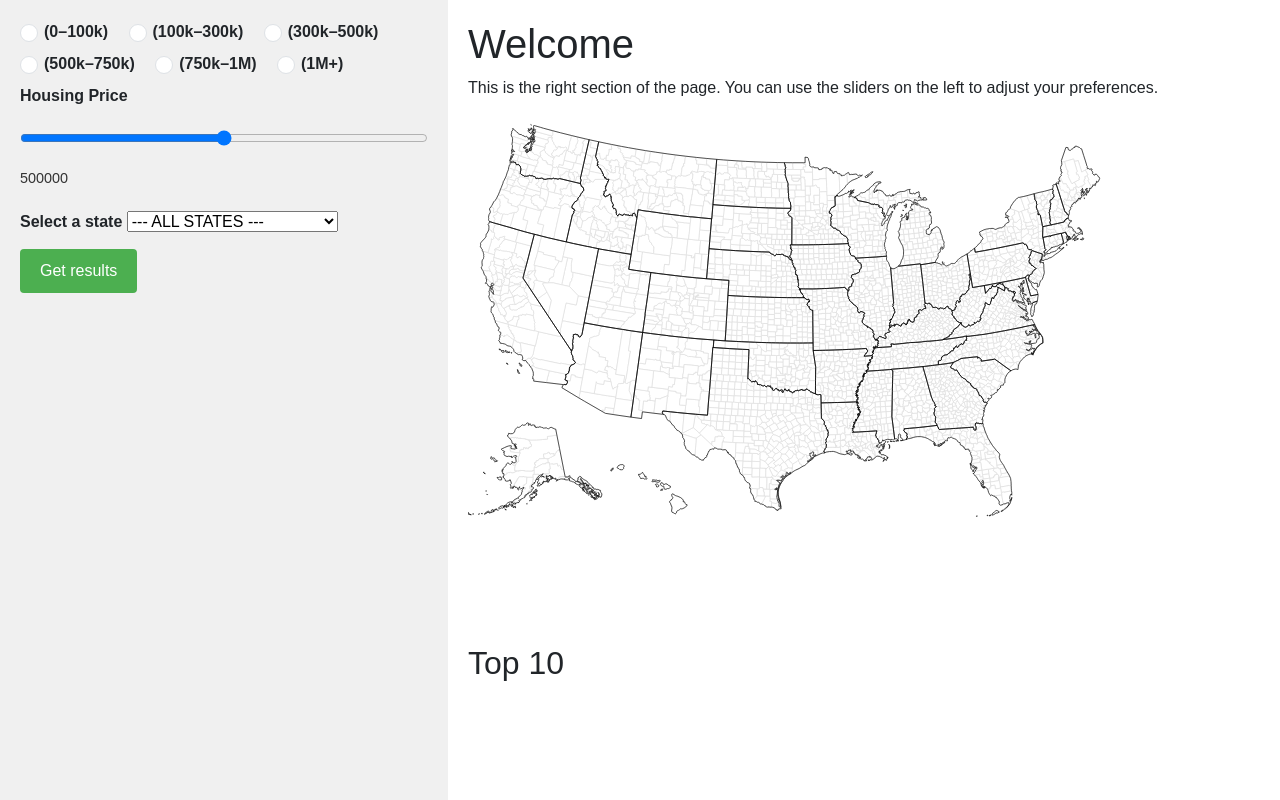
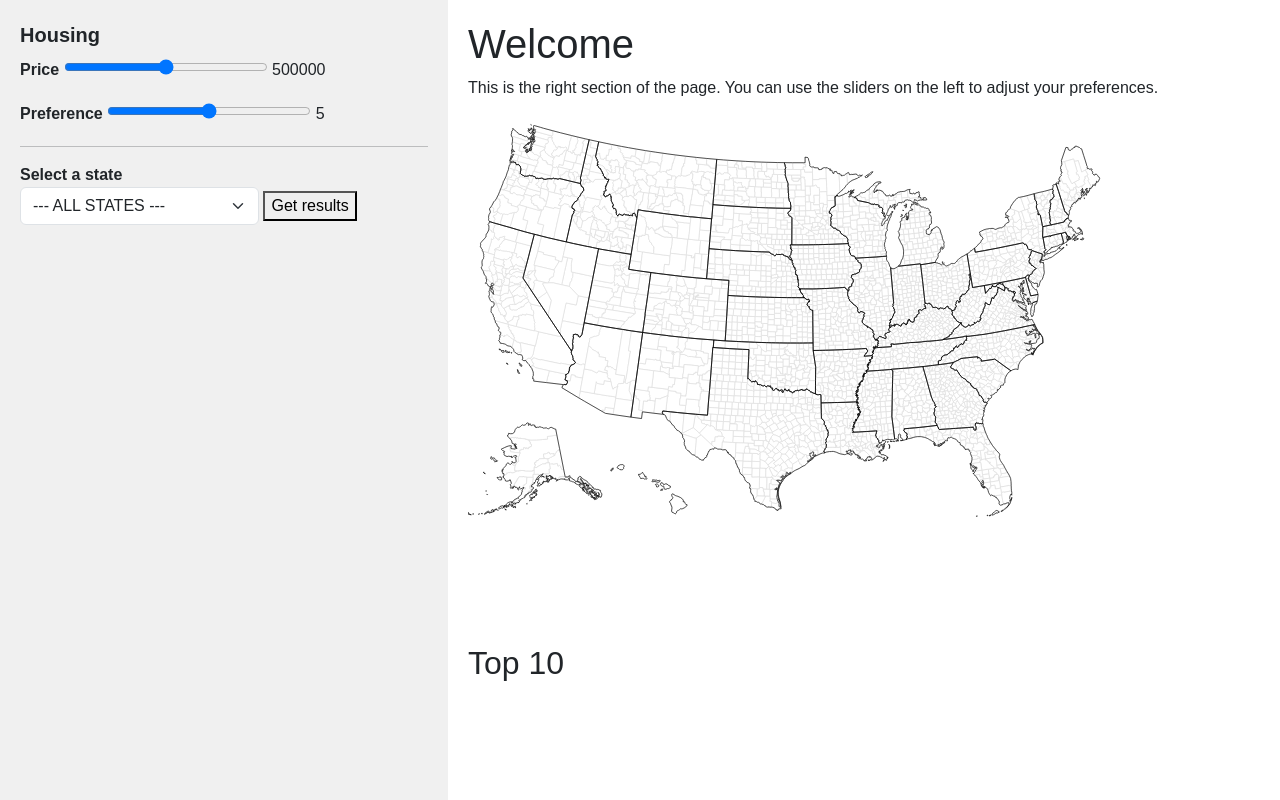
Before and after one commit to Marcellus97/locationmatchmaker, a plain HTML site: page templates/index.html in a window 1280 px wide. Drawn offline with Linux system fonts and the light colour scheme.

```diff
--- a/static/css/style.css
+++ b/static/css/style.css
@@ -29,62 +29,9 @@
   }
 
   label {
-    display: block;
-    margin-bottom: 5px;
     font-weight: bold;
   }
 
   input[type="range"] {
-    width: 100%;
+    width: 50%;
   }
-
-  .value-display {
-    margin-top: 5px;
-    font-size: 0.9em;
-    color: #333;
-  }
-
-/* Button styling */
-button {
-    background-color: #4CAF50;
-    border: none;
-    color: white;
-    padding: 10px 20px;
-    text-align: center;
-    text-decoration: none;
-    display: inline-block;
-    font-size: 16px;
-    margin: 10px 0;
-    cursor: pointer;
-    border-radius: 4px;
-}
-
-button:hover {
-    background-color: #45a049;
-}
-
-.response {
-    margin-top: 20px;
-    padding: 10px;
-    border: 1px solid #ddd;
-    border-radius: 4px;
-    background-color: #f9f9f9;
-    min-height: 100px;
-}
-
-input, textarea {
-    width: 100%;
-    padding: 8px;
-    margin: 8px 0;
-    box-sizing: border-box;
-    border: 1px solid #ccc;
-    border-radius: 4px;
-}
-
-.form-group {
-    margin-bottom: 15px;
-}
-
-label {
-    font-weight: bold;
-}
--- a/static/js/main.js
+++ b/static/js/main.js
@@ -12,6 +12,7 @@
     // "warm-weather",
     // "rain",
     "housing-price",
+    "housing-preference",
     // "job-prospects",
   ];
   ids.forEach((id) => updateValue(id));
@@ -40,9 +41,9 @@
   .attr("style", "max-width: 100%; height: auto;");
 
 var countyStatesPromise = d3.json("/static/data/counties-albers-10m.json");
-var ranksPromise = d3.csv("/static/data/gold/final_data_rank.csv");
+// var ranksPromise = d3.csv("/static/data/gold/final_data_rank.csv");
 
-Promise.all([countyStatesPromise, ranksPromise]).then(ready);
+Promise.all([countyStatesPromise]).then(ready);
 
 function ready(values) {
   var countryStates = values[0];
@@ -97,6 +98,8 @@
   let input = { ...test_data };
 
   input.state = document.getElementById("stateDropdown").value;
+  input["median_sale_price"] = document.getElementById("housing-price").value;
+  // input["housingPreference"] = document.getElementById("housing-preference").value;
 
   return input;
 }
--- a/templates/index.html
+++ b/templates/index.html
@@ -6,7 +6,8 @@
     <title>Location MatchMaker</title>
 
     <!-- Bootstrap CSS  -->
-    <link rel="stylesheet" href="/static/css/bootstrap.min.css" />
+    <!-- <link rel="stylesheet" href="/static/css/bootstrap.min.css" /> -->
+    <link rel="stylesheet" href="/static/css/bootstrap.css" />
     <!-- Custom CSS -->
     <link rel="stylesheet" href="/static/css/style.css" />
     <!-- Bootstrap JS (optional) -->
@@ -25,197 +26,57 @@
   <body>
     <div class="left-section">
       <div class="slider-container">
-        <!-- <label for="walkability">Walkability</label> -->
-
-        <!-- <div class="form-check-inline">
-          <div>(0-100k)</div>
-          <label class="form-check-label">
+        <div class="fw-bold fs-5 mb-2">Housing</div>
+        <label class="d-inline" for="housing-price"
+          >Price
           <input
-              class="form-check-input"
-              type="radio"
-              id="housing-under-100"
-            />
-          </label>
-        </div> -->
-        <!-- Housing Price Options -->
-        <div class="form-check form-check-inline">
-          <label class="form-check-label" for="housing-under-100">
-            <input
-              class="form-check-input"
-              type="radio"
-              name="housing-price"
-              id="housing-under-100"
-              value="0-100k"
-            />
-            (0–100k)
-          </label>
-        </div>
-
-        <div class="form-check form-check-inline">
-          <label class="form-check-label" for="housing-100-300">
-            <input
-              class="form-check-input"
-              type="radio"
-              name="housing-price"
-              id="housing-100-300"
-              value="100k-300k"
-            />
-            (100k–300k)
-          </label>
-        </div>
-
-        <div class="form-check form-check-inline">
-          <label class="form-check-label" for="housing-300-500">
-            <input
-              class="form-check-input"
-              type="radio"
-              name="housing-price"
-              id="housing-300-500"
-              value="300k-500k"
-            />
-            (300k–500k)
-          </label>
-        </div>
-
-        <div class="form-check form-check-inline">
-          <label class="form-check-label" for="housing-500-750">
-            <input
-              class="form-check-input"
-              type="radio"
-              name="housing-price"
-              id="housing-500-750"
-              value="500k-750k"
-            />
-            (500k–750k)
-          </label>
-        </div>
-
-        <div class="form-check form-check-inline">
-          <label class="form-check-label" for="housing-750-1m">
-            <input
-              class="form-check-input"
-              type="radio"
-              name="housing-price"
-              id="housing-750-1m"
-              value="750k-1M"
-            />
-            (750k–1M)
-          </label>
-        </div>
-
-        <div class="form-check form-check-inline">
-          <label class="form-check-label" for="housing-over-1m">
-            <input
-              class="form-check-input"
-              type="radio"
-              name="housing-price"
-              id="housing-over-1m"
-              value="1M+"
-            />
-            (1M+)
-          </label>
-        </div>
-
-      <div class="slider-container">
-        <label for="housing-price">Housing Price</label>
-        <input
+            class="d-inline"
             type="range"
             id="housing-price"
             name="housing-price"
             min="0"
             max="1000000"
-          step="100"
+            step="1000"
             value="500000"
             oninput="updateValue('housing-price')"
           />
-        <div class="value-display" id="housing-price-value">500000</div>
+        </label>
+        <span class="value-display" id="housing-price-value">500000</span>
       </div>
 
-        <!-- <div>
-          <div>Preference</div>
-          <input
+      <div class="slider-container">
+        <label for="housing-preference">Preference</label>
+        <input class="d-inline"
           type="range"
-            id="walkability"
-            name="walkability"
+          id="housing-preference"
+          name="housing-preference"
           min="0"
           max="10"
           step="1"
-            oninput="updateValue('walkability')"
+          value="5"
+          oninput="updateValue('housing-preference')"
         />
-          <div class="value-display" id="walkability-value">5</div>
-        </div> -->
+        <span class="value-display" id="housing-preference-value">5</span>
       </div>
-
-      <!-- <div class="slider-container">
-        <label for="density">Density</label>
-        <input
-          type="range"
-          id="density"
-          name="density"
-          min="0"
-          max="10"
-          step="1"
-          oninput="updateValue('density')"
-        />
-        <div class="value-display" id="density-value">5</div>
-      </div>
-      <div class="slider-container">
-        <label for="warm-weather">Warm Weather</label>
-        <input
-          type="range"
-          id="warm-weather"
-          name="warm-weather"
-          min="0"
-          max="10"
-          step="1"
-          oninput="updateValue('warm-weather')"
-        />
-        <div class="value-display" id="warm-weather-value">5</div>
-      </div>
-      <div class="slider-container">
-        <label for="rain">Rain</label>
-        <input
-          type="range"
-          id="rain"
-          name="rain"
-          min="0"
-          max="10"
-          step="1"
-          oninput="updateValue('rain')"
-        />
-        <div class="value-display" id="rain-value">5</div>
-      </div>
-
-
-
-      <div class="slider-container">
-        <label for="job-prospects">Job Prospects</label>
-        <input
-          type="range"
-          id="job-prospects"
-          name="job-prospects"
-          min="0"
-          max="10"
-          step="1"
-          oninput="updateValue('job-prospects')"
-        />
-        <div class="value-display" id="job-prospects-value">5</div>
-      </div> -->
+      <hr>
 
       <label>
         Select a state
-        <select id="stateDropdown"> <!-- --> </select>
+        <select class="form-select" id="stateDropdown">
+          <!-- -->
+        </select>
       </label>
 
       <button onclick="getResults()">Get results</button>
     </div>
+
     <div class="right-section">
       <h1>Welcome</h1>
       <p>
         This is the right section of the page. You can use the sliders on the
         left to adjust your preferences.
       </p>
-      <svg id="choropleth" ></svg>
+      <svg id="choropleth"></svg>
 
       <div id="top10">
         <h2>Top 10</h2>
@@ -223,7 +84,6 @@
           <!-- -->
         </ul>
       </div>
-
     </div>
   </body>
 </html>
```
Also changed, not shown: 1 other file. Lines whose indentation alone changed are shown as unchanged.
